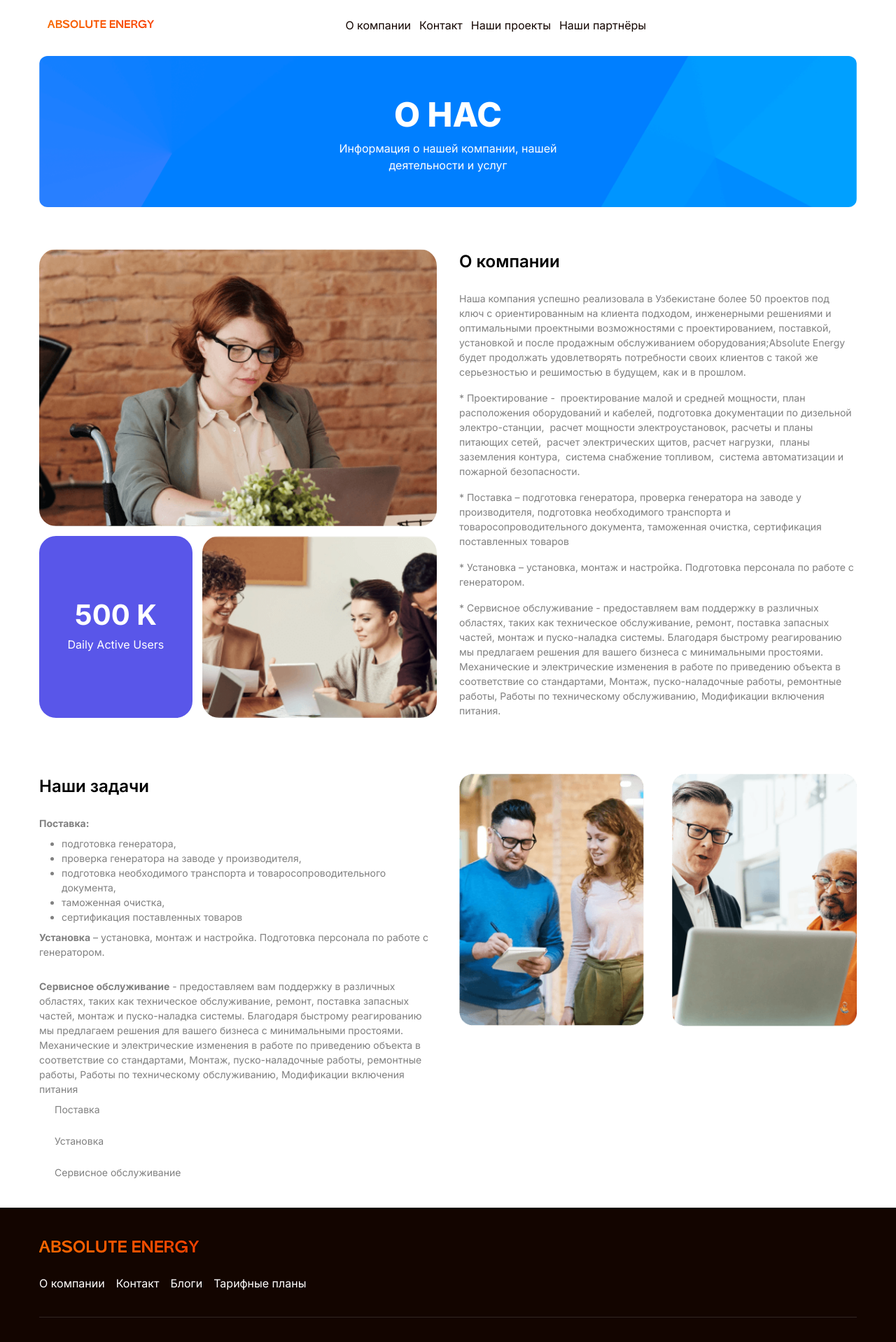
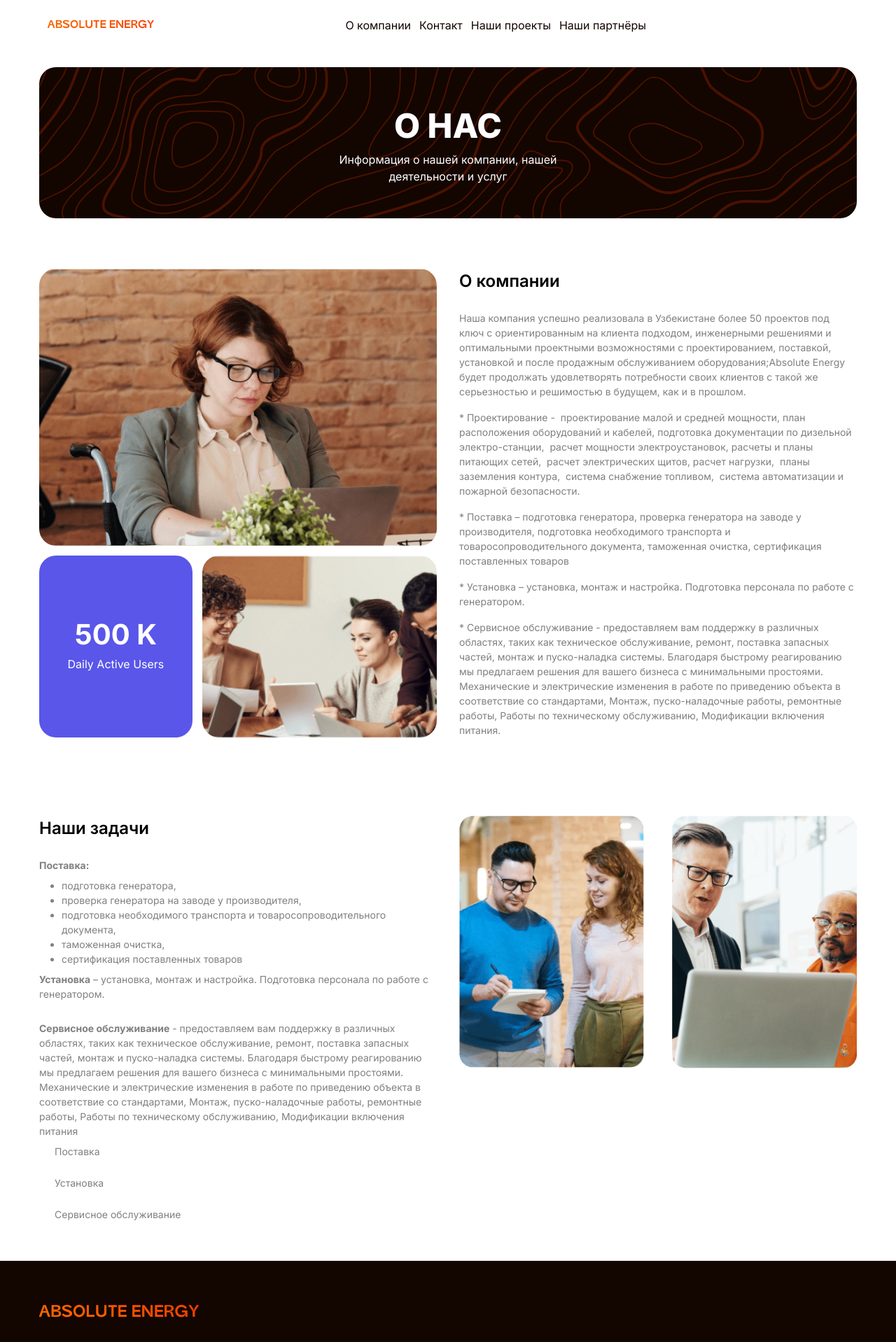
Before and after one commit to usmonovdev/absolute-energy, a Next.js app: page /about in a window 1280 px wide. Shown: the top 1918 px of the page at 70% size. Built offline with nearby package versions, Linux system fonts and the light colour scheme; some icons are missing.

Commit message:
contact & about page changed

```diff
--- a/components/About/index.jsx
+++ b/components/About/index.jsx
@@ -5,7 +5,7 @@ import { motion } from "framer-motion";
 
 const index = () => {
   return (
-    <ContainerLayout className={"py-10 sm:mt-0 mt-[150px]"}>
+    <ContainerLayout className={"py-14 sm:mt-0 mt-[150px]"}>
       <div className="flex min-[996px]:flex-row flex-col gap-4 w-full">
         <div className="relative p-6 lg:w-[35%] min-[996px]:w-[40%] w-fit mx-auto">
           {/* circle linear blue gradient */}
--- a/components/AboutPageHero/index.jsx
+++ b/components/AboutPageHero/index.jsx
@@ -1,22 +1,18 @@
 import { ContainerLayout } from "@/layouts";
-import React from "react";
-import { motion } from "framer-motion";
 
 const index = () => {
   return (
-    <ContainerLayout className={"py-10 relative top-10"}>
-      <motion.div
-        initial={{ scale: 0 }}
-        whileInView={{ scale: 1 }}
-        viewport={{ once: true }}
-        transition={{ type: "spring" }}
-        className="w-full h-auto bg-[url(/images/about-bg.png)] bg-cover bg-center rounded-xl py-12 mb-5 flex flex-col items-center justify-center text-white text-center"
-      >
-        <h1 className="text-big font-extrabold">О НАС</h1>
-        <h3 className="text-small">
-          Информация о нашей компании, нашей <br /> деятельности и услуг
-        </h3>
-      </motion.div>
+    <ContainerLayout className={"py-14 relative top-10"}>
+      <div className="bg-dark rounded-3xl overflow-hidden">
+        <div className="bg-[url(/images/bg.svg)] bg-cover bg-center">
+          <div className="w-full h-auto py-12 flex flex-col items-center justify-center text-white text-center">
+            <h1 className="text-big font-extrabold">О НАС</h1>
+            <h3 className="text-small">
+              Информация о нашей компании, нашей <br /> деятельности и услуг
+            </h3>
+          </div>
+        </div>
+      </div>
     </ContainerLayout>
   );
 };
--- a/components/AboutWithPhoto/index.jsx
+++ b/components/AboutWithPhoto/index.jsx
@@ -4,7 +4,7 @@ import React from "react";
 
 const index = () => {
   return (
-    <ContainerLayout className={"py-10"}>
+    <ContainerLayout className={"py-14"}>
       <div className="flex min-[996px]:flex-row flex-col-reverse gap-8">
         <div className="min-[996px]:w-1/2 w-full about-photos">
           <div className="about-photo-1">
--- a/components/Clients/index.jsx
+++ b/components/Clients/index.jsx
@@ -25,7 +25,7 @@ const index = () => {
 
   return (
     <div className="bg-gray-100">
-      <ContainerLayout className="py-10">
+      <ContainerLayout className="py-14">
         <div className="text-center flex items-center flex-col gap-2">
           <h1 className="text-big font-bold leading-none">
             Отзывы наших{" "}
--- a/components/Contact/index.jsx
+++ b/components/Contact/index.jsx
@@ -8,7 +8,7 @@ const index = () => {
   return (
     <>
       <div className="bg-dark/90 w-full h-full z-[20] text-white">
-        <ContainerLayout className={"py-10 flex min-[996px]:flex-row flex-col md:gap-4 gap-8"}>
+        <ContainerLayout className={"py-14 flex min-[996px]:flex-row flex-col md:gap-4 gap-8"}>
           <div className="min-[996px]:w-1/2 w-full flex flex-col gap-4">
             <h1 className="text-gradient font-bold text-[36px] leading-none">
               Хотите посмотреть?
--- a/components/ContactPageHero/index.jsx
+++ b/components/ContactPageHero/index.jsx
@@ -4,13 +4,10 @@ import { Mail, Phone } from "iconoir-react";
 
 const index = () => {
   return (
-    <ContainerLayout className={"py-10 relative top-10"}>
-      <motion.div
-        initial={{ scale: 0 }}
-        whileInView={{ scale: 1 }}
-        viewport={{ once: true }}
-        transition={{ type: "spring" }}
-        className="w-full h-auto bg-[url(/images/contact-bg.png)] bg-cover bg-center rounded-xl py-12 mb-5 flex flex-col items-center justify-center text-white text-center"
+    <ContainerLayout className={"py-14 relative top-10"}>
+      <div className="bg-dark rounded-3xl overflow-hidden">
+      <div
+        className="w-full h-auto bg-[url(/images/bg.svg)] bg-cover bg-center rounded-xl py-12 flex flex-col items-center justify-center text-white text-center"
       >
         <h1 className="text-big font-extrabold">Обратная связь</h1>
         <div className="flex flex-row gap-4">
@@ -21,7 +18,8 @@ const index = () => {
             <Phone /> +998 (99) 999-99-99
           </h3>
         </div>
-      </motion.div>
+      </div>
+      </div>
     </ContainerLayout>
   );
 };
--- a/components/FAQ/index.jsx
+++ b/components/FAQ/index.jsx
@@ -24,7 +24,7 @@ const index = () => {
     },
   };
   return (
-    <ContainerLayout className={"py-10"}>
+    <ContainerLayout className={"py-14"}>
       <div className="text-center flex items-center flex-col">
         <h1 className="text-big font-bold leading-none mt-4">
           Часто задаваемые вопросы
--- a/components/Footer/index.jsx
+++ b/components/Footer/index.jsx
@@ -4,7 +4,7 @@ import { footer } from "@/data";
 
 const index = () => {
   return (
-    <div className="w-full py-10 bg-dark">
+    <div className="w-full py-14 bg-dark">
       <div className="custom-container text-white flex flex-col gap-5">
         <Link
           href={"/"}
--- a/components/FormContact/index.jsx
+++ b/components/FormContact/index.jsx
@@ -1,7 +1,7 @@
 const index = () => {
   return (
     <>
-      <form className="py-10 max-w-[700px] mx-auto w-full">
+      <form className="py-14 max-w-[700px] mx-auto w-full">
         <div className="grid grid-cols-2 gap-6">
           <div className="flex flex-col gap-4">
             <label htmlFor="full_name" className="font-bold">
--- a/components/OurTasks/index.jsx
+++ b/components/OurTasks/index.jsx
@@ -5,7 +5,7 @@ import React from "react";
 
 const index = () => {
   return (
-    <ContainerLayout className="py-10">
+    <ContainerLayout className="py-14">
       <div className="flex min-[996px]:flex-row flex-col gap-8">
         <div className="min-[996px]:w-1/2 w-full">
           <h1 className="text-medium font-semibold">Наши задачи</h1>
--- a/components/Pricing/index.jsx
+++ b/components/Pricing/index.jsx
@@ -6,7 +6,7 @@ import { CheckCircleSolid } from "iconoir-react";
 const index = () => {
   return (
     <div id="pricing">
-      <ContainerLayout className={"py-10"}>
+      <ContainerLayout className={"py-14"}>
         <div className="text-center flex items-center flex-col">
           <h1 className="text-big font-bold leading-none mt-4">
             Тарифные планы
@@ -34,7 +34,7 @@ const index = () => {
                   </h1>
                   <h3 className="text-small">{price.desc}</h3>
                 </div>
-                <ul className="flex flex-col items-start gap-[10px] py-10">
+                <ul className="flex flex-col items-start gap-[10px] py-14">
                   {price.features.map((feature) => {
                     return (
                       <li key={feature.id} className="flex flex-row gap-4">
--- a/components/Services/index.jsx
+++ b/components/Services/index.jsx
@@ -25,7 +25,7 @@ const index = () => {
   };
 
   return (
-    <ContainerLayout className={"py-10"}>
+    <ContainerLayout className={"py-14"}>
       <div className="text-center flex items-center flex-col">
         <h1 className="text-big font-bold leading-none mt-4">
           Основные направления
```
